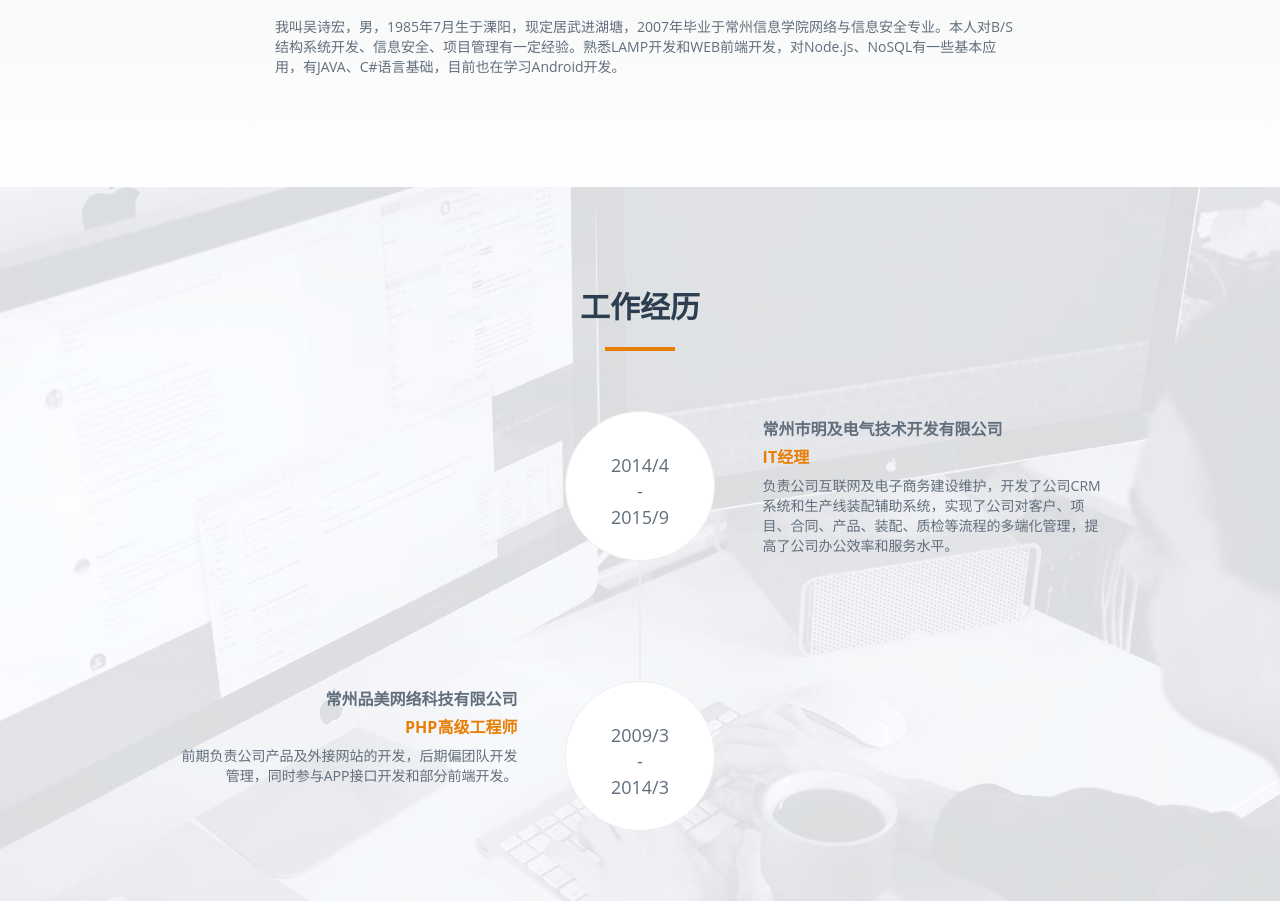
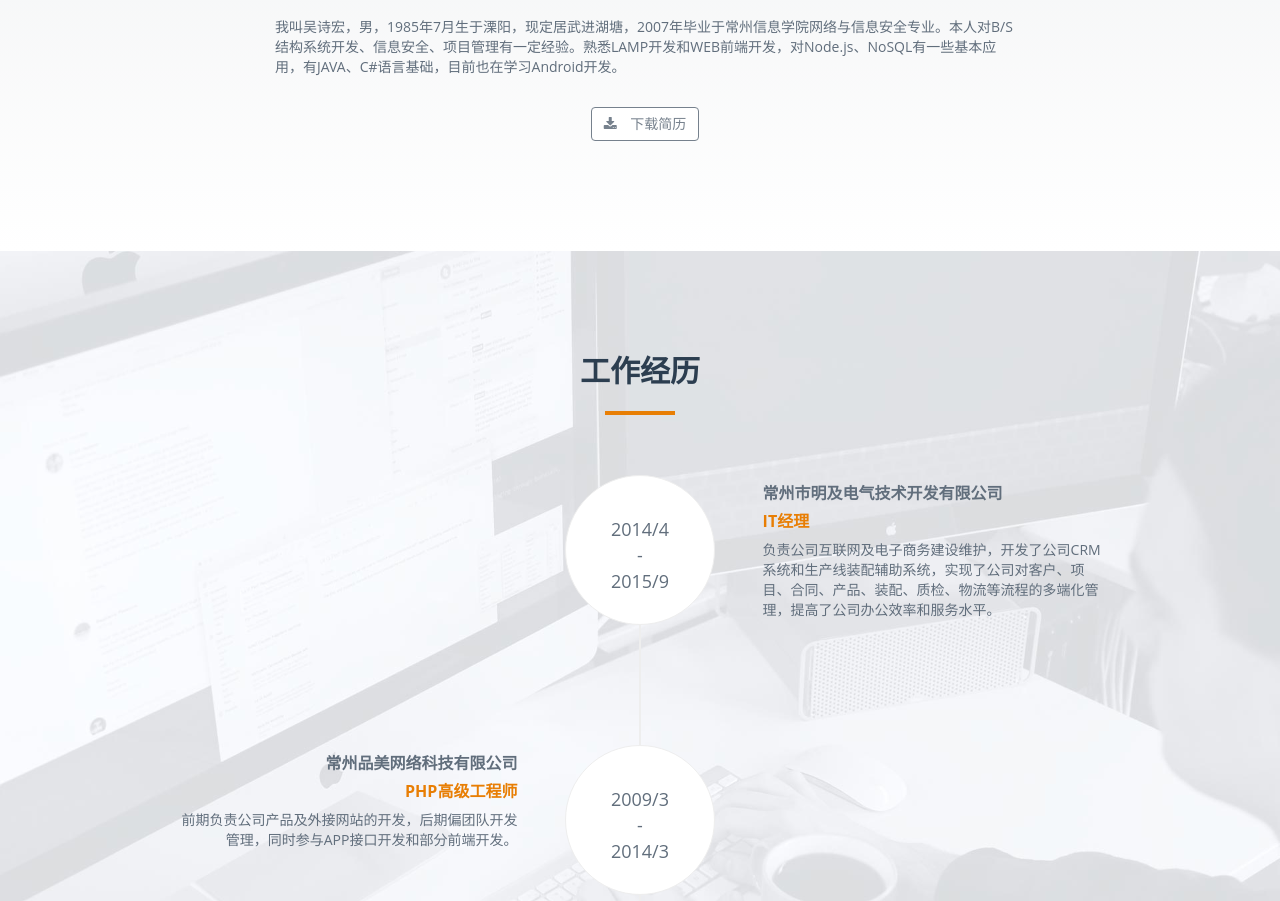
Before and after one commit to hardywalker/hardywalker.github.io, a plain HTML site: page index.html in a window 1280 px wide. Shown: the part 1291-2192 px from the top of the page. Drawn offline with Linux system fonts and the light colour scheme; a web font is replaced by a local one.

Commit message:
Signed-off-by: hardywalker <hardywalker@163.com>

```diff
--- a/index.html
+++ b/index.html
@@ -89,7 +89,7 @@
       <div class="col-md-8 col-md-offset-2">
         <div class="about-text">
           <p>我叫吴诗宏，男，1985年7月生于溧阳，现定居武进湖塘，2007年毕业于常州信息学院网络与信息安全专业。本人对B/S结构系统开发、信息安全、项目管理有一定经验。熟悉LAMP开发和WEB前端开发，对Node.js、NoSQL有一些基本应用，有JAVA、C#语言基础，目前也在学习Android开发。</p>
-          <!--<p class="text-center"><a class="btn btn-primary" href="#"><i class="fa fa-download"></i> 下载简历</a></p>-->
+          <p class="text-center"><a class="btn btn-primary" href="wushihong.zip"><i class="fa fa-download"></i> 下载简历</a></p>
         </div>
       </div>
     </div>
@@ -118,7 +118,7 @@
                 <h4 class="subheading">IT经理</h4>
               </div>
               <div class="timeline-body">
-                <p>负责公司互联网及电子商务建设维护，开发了公司CRM系统和生产线装配辅助系统，实现了公司对客户、项目、合同、产品、装配、质检等流程的多端化管理，提高了公司办公效率和服务水平。</p>
+                <p>负责公司互联网及电子商务建设维护，开发了公司CRM系统和生产线装配辅助系统，实现了公司对客户、项目、合同、产品、装配、质检、物流等流程的多端化管理，提高了公司办公效率和服务水平。</p>
               </div>
             </div>
           </li>
```
Also changed, not shown: 1 other file.
